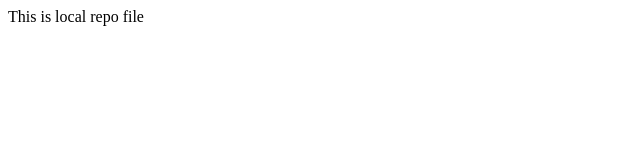
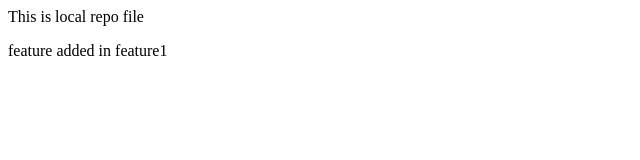
Before and after one commit to BhanuMythreyi/localrepo, a plain HTML site: page index.html in a window 1280 px wide. Shown: the whole page, without its empty margins (0-640 px from the left). Drawn offline with Linux system fonts and the light colour scheme.

Commit message:
Added new feature

```diff
--- a/index.html
+++ b/index.html
@@ -1 +1,3 @@
 <p>This is local repo file</p>
+
+<p>feature added in feature1</p>
```
